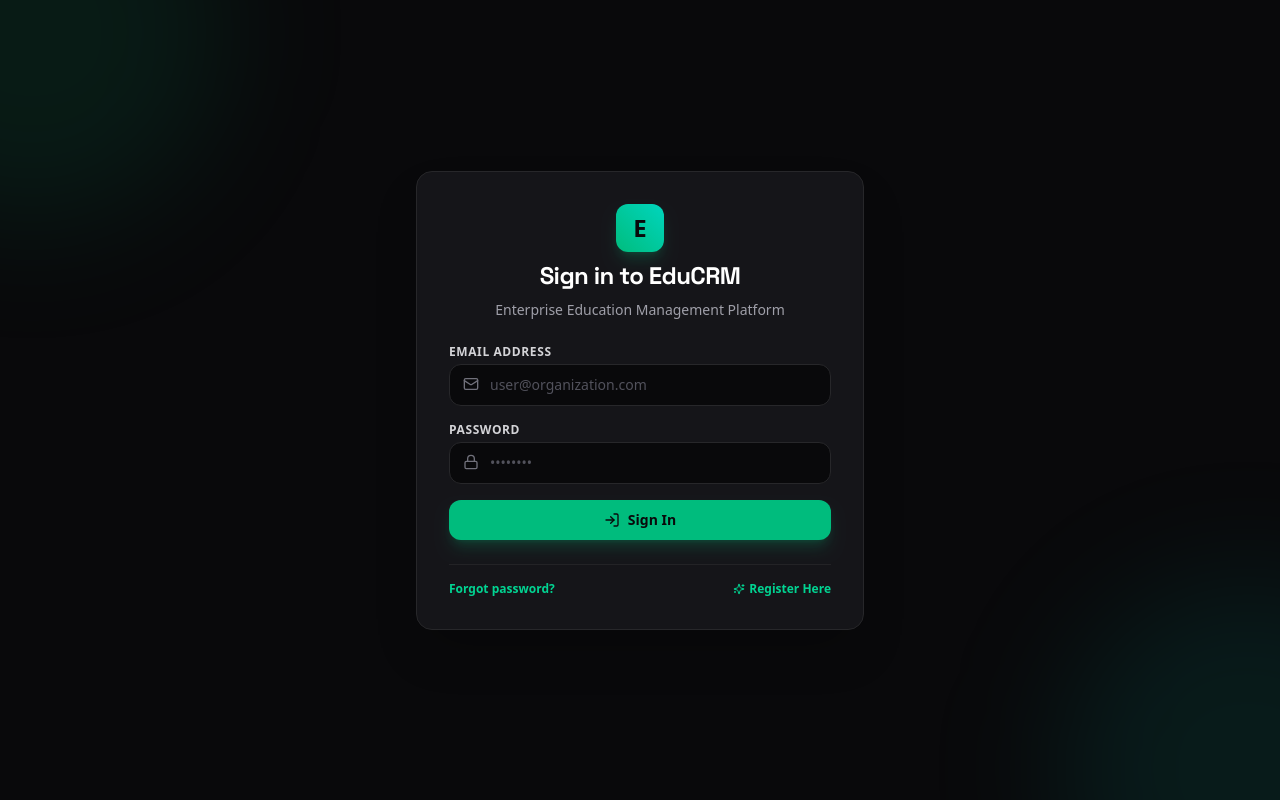
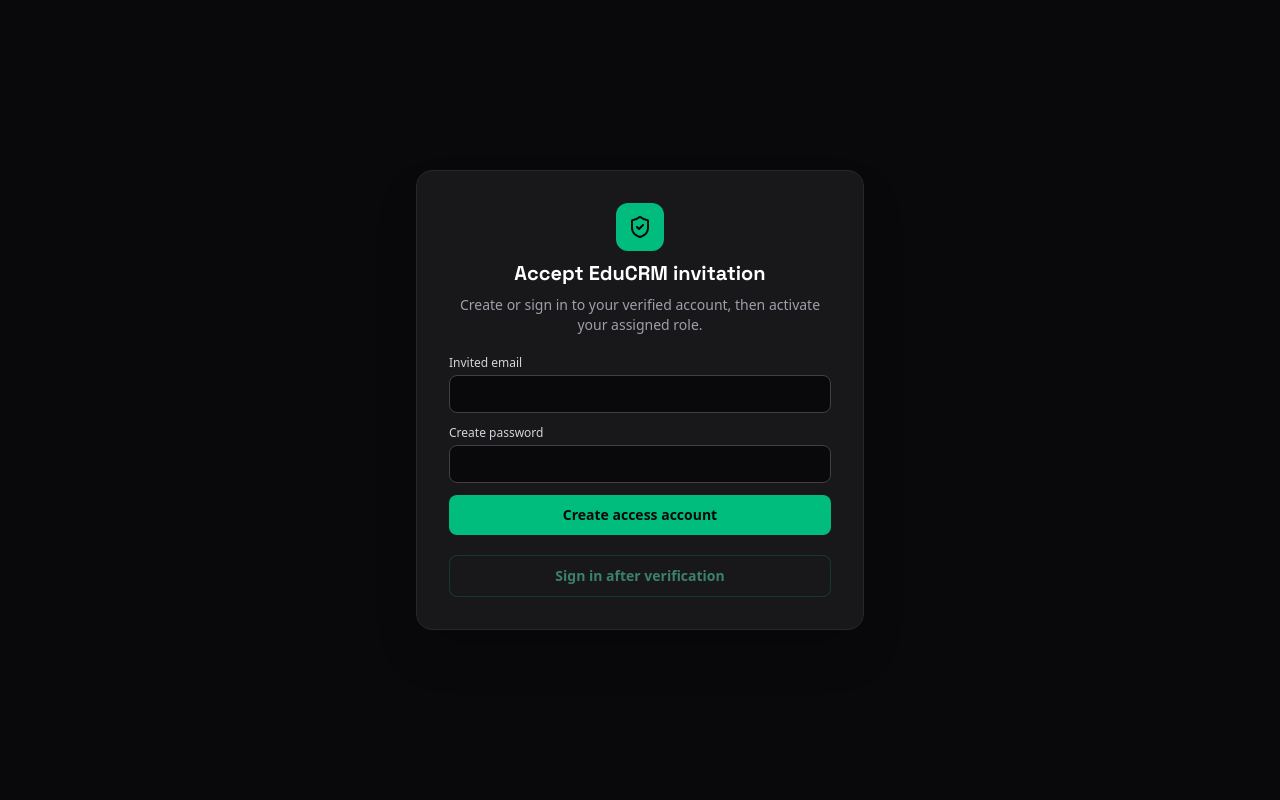
Before and after one commit to MujtabaZaheer/CRM, a React (Vite) app: page /accept-invitation in a window 1280 px wide. Before the commit this address led to /login. Built offline with nearby package versions, Linux system fonts and the light colour scheme; no server answers; the HTML template or start-up script is replaced by a standard one.

Commit message:
feat: add invitation acceptance flow

```diff
--- a/src/App.tsx
+++ b/src/App.tsx
@@ -5,6 +5,7 @@ import { ThemeProvider } from "./contexts/ThemeContext";
 import { ProtectedLayout } from "./components/layout/ProtectedLayout";
 import { Login } from "./pages/Login";
 import { Register } from "./pages/Register";
+import { AcceptInvitation } from "./pages/AcceptInvitation";
 import { Dashboard } from "./pages/Dashboard";
 import { Leads } from "./pages/Leads";
 import { Students } from "./pages/Students";
@@ -114,6 +115,7 @@ export const App: React.FC = () => {
               {/* Public Authentication Routes */}
               <Route path="/login" element={<Login />} />
               <Route path="/register" element={<Register />} />
+              <Route path="/accept-invitation" element={<AcceptInvitation />} />
 
               {/* Protected Application Routes */}
               <Route element={<ProtectedLayout />}>
--- /dev/null
+++ b/src/pages/AcceptInvitation.tsx
@@ -0,0 +1,112 @@
+import React, { useState } from "react";
+import { useNavigate, useSearchParams } from "react-router-dom";
+import { createUserWithEmailAndPassword, reload, sendEmailVerification, signInWithEmailAndPassword, signOut } from "firebase/auth";
+import { httpsCallable } from "firebase/functions";
+import { AlertCircle, CheckCircle2, Mail, ShieldCheck } from "lucide-react";
+import { useAuth } from "../contexts/AuthContext";
+import { auth, functions } from "../firebase/config";
+
+type InvitationResult = { organizationId: string; role: string };
+
+export const AcceptInvitation: React.FC = () => {
+  const navigate = useNavigate();
+  const [params] = useSearchParams();
+  const { firebaseUser } = useAuth();
+  const [token, setToken] = useState(params.get("token") || "");
+  const [email, setEmail] = useState("");
+  const [password, setPassword] = useState("");
+  const [message, setMessage] = useState<string | null>(null);
+  const [error, setError] = useState<string | null>(null);
+  const [loading, setLoading] = useState(false);
+
+  const createAccount = async (event: React.FormEvent) => {
+    event.preventDefault();
+    setError(null);
+    setMessage(null);
+    setLoading(true);
+    try {
+      const credential = await createUserWithEmailAndPassword(auth, email, password);
+      await sendEmailVerification(credential.user);
+      await signOut(auth);
+      setMessage("Your access account was created. Verify the email we sent, then return here to sign in and accept the invitation.");
+    } catch (err: any) {
+      setError(err.message || "Unable to create your account.");
+    } finally {
+      setLoading(false);
+    }
+  };
+
+  const signIn = async () => {
+    setError(null);
+    setMessage(null);
+    setLoading(true);
+    try {
+      const credential = await signInWithEmailAndPassword(auth, email, password);
+      await reload(credential.user);
+      if (!credential.user.emailVerified) {
+        await sendEmailVerification(credential.user);
+        await signOut(auth);
+        setMessage("Verify your email before accepting this invitation. A new verification email has been sent.");
+        return;
+      }
+      setMessage("Your email is verified. You can now accept the invitation.");
+    } catch (err: any) {
+      setError(err.message || "Unable to sign in.");
+    } finally {
+      setLoading(false);
+    }
+  };
+
+  const accept = async () => {
+    setError(null);
+    setMessage(null);
+    setLoading(true);
+    try {
+      if (!firebaseUser) throw new Error("Sign in with the invited email address first.");
+      await reload(firebaseUser);
+      if (!firebaseUser.emailVerified) throw new Error("Verify your email before accepting the invitation.");
+      const acceptInvitation = httpsCallable<{ token: string }, InvitationResult>(functions, "acceptInvitation");
+      await acceptInvitation({ token: token.trim() });
+      await firebaseUser.getIdToken(true);
+      navigate("/", { replace: true });
+    } catch (err: any) {
+      setError(err.message || "Unable to accept the invitation.");
+    } finally {
+      setLoading(false);
+    }
+  };
+
+  return (
+    <div className="min-h-screen bg-zinc-950 flex items-center justify-center p-4">
+      <div className="w-full max-w-md bg-zinc-900 border border-zinc-800 rounded-2xl p-6 sm:p-8 space-y-5 shadow-2xl">
+        <div className="text-center space-y-2">
+          <div className="w-12 h-12 mx-auto rounded-xl bg-emerald-500 text-zinc-950 flex items-center justify-center"><ShieldCheck className="w-6 h-6" /></div>
+          <h1 className="text-xl font-bold text-white">Accept EduCRM invitation</h1>
+          <p className="text-sm text-zinc-400">Create or sign in to your verified account, then activate your assigned role.</p>
+        </div>
+
+        {error && <div className="p-3 text-xs text-rose-300 bg-rose-500/10 border border-rose-500/30 rounded-xl flex gap-2"><AlertCircle className="w-4 h-4 shrink-0" />{error}</div>}
+        {message && <div className="p-3 text-xs text-emerald-300 bg-emerald-500/10 border border-emerald-500/30 rounded-xl flex gap-2"><CheckCircle2 className="w-4 h-4 shrink-0" />{message}</div>}
+
+        {!firebaseUser ? <>
+          <form onSubmit={createAccount} className="space-y-3">
+            <label className="block text-xs text-zinc-300">Invited email
+              <input required type="email" value={email} onChange={(event) => setEmail(event.target.value)} className="mt-1 w-full p-2.5 bg-zinc-950 border border-zinc-700 rounded-lg text-white" />
+            </label>
+            <label className="block text-xs text-zinc-300">Create password
+              <input required type="password" minLength={8} value={password} onChange={(event) => setPassword(event.target.value)} className="mt-1 w-full p-2.5 bg-zinc-950 border border-zinc-700 rounded-lg text-white" />
+            </label>
+            <button disabled={loading} type="submit" className="w-full py-2.5 rounded-lg bg-emerald-500 text-zinc-950 font-bold text-sm disabled:opacity-50">{loading ? "Working..." : "Create access account"}</button>
+          </form>
+          <button disabled={loading || !email || !password} type="button" onClick={signIn} className="w-full py-2.5 rounded-lg border border-emerald-500/40 text-emerald-300 font-semibold text-sm disabled:opacity-50">Sign in after verification</button>
+        </> : <div className="space-y-3">
+          <p className="text-xs text-zinc-400 flex items-center gap-2"><Mail className="w-4 h-4" /> Signed in as {firebaseUser.email}</p>
+          <label className="block text-xs text-zinc-300">Invitation token
+            <input required value={token} onChange={(event) => setToken(event.target.value)} className="mt-1 w-full p-2.5 bg-zinc-950 border border-zinc-700 rounded-lg text-white" />
+          </label>
+          <button disabled={loading || !token.trim()} type="button" onClick={accept} className="w-full py-2.5 rounded-lg bg-emerald-500 text-zinc-950 font-bold text-sm disabled:opacity-50">{loading ? "Activating..." : "Accept invitation"}</button>
+        </div>}
+      </div>
+    </div>
+  );
+};
```
Also changed, not shown: 1 other file (tests, documents, lock files or other folders).
